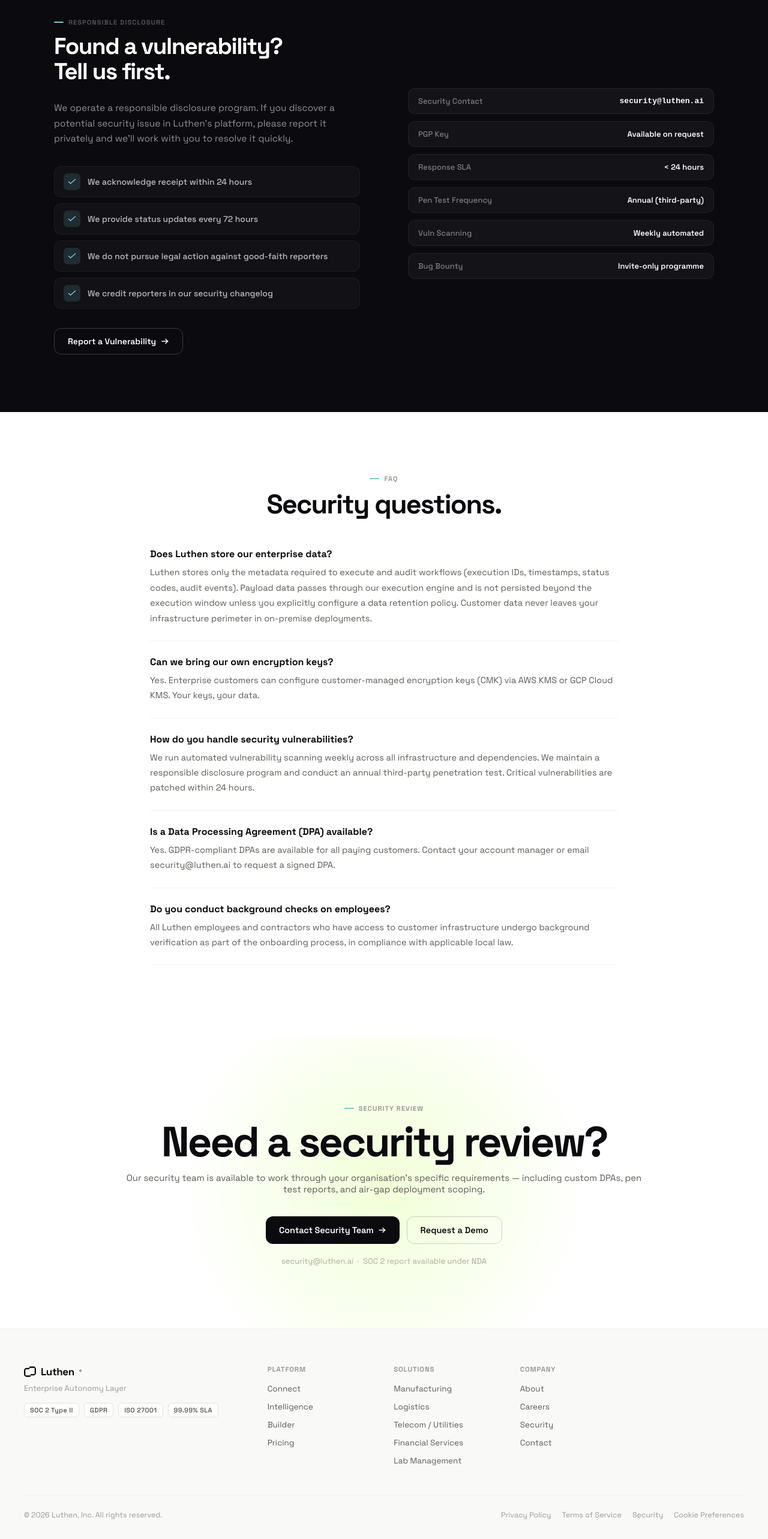
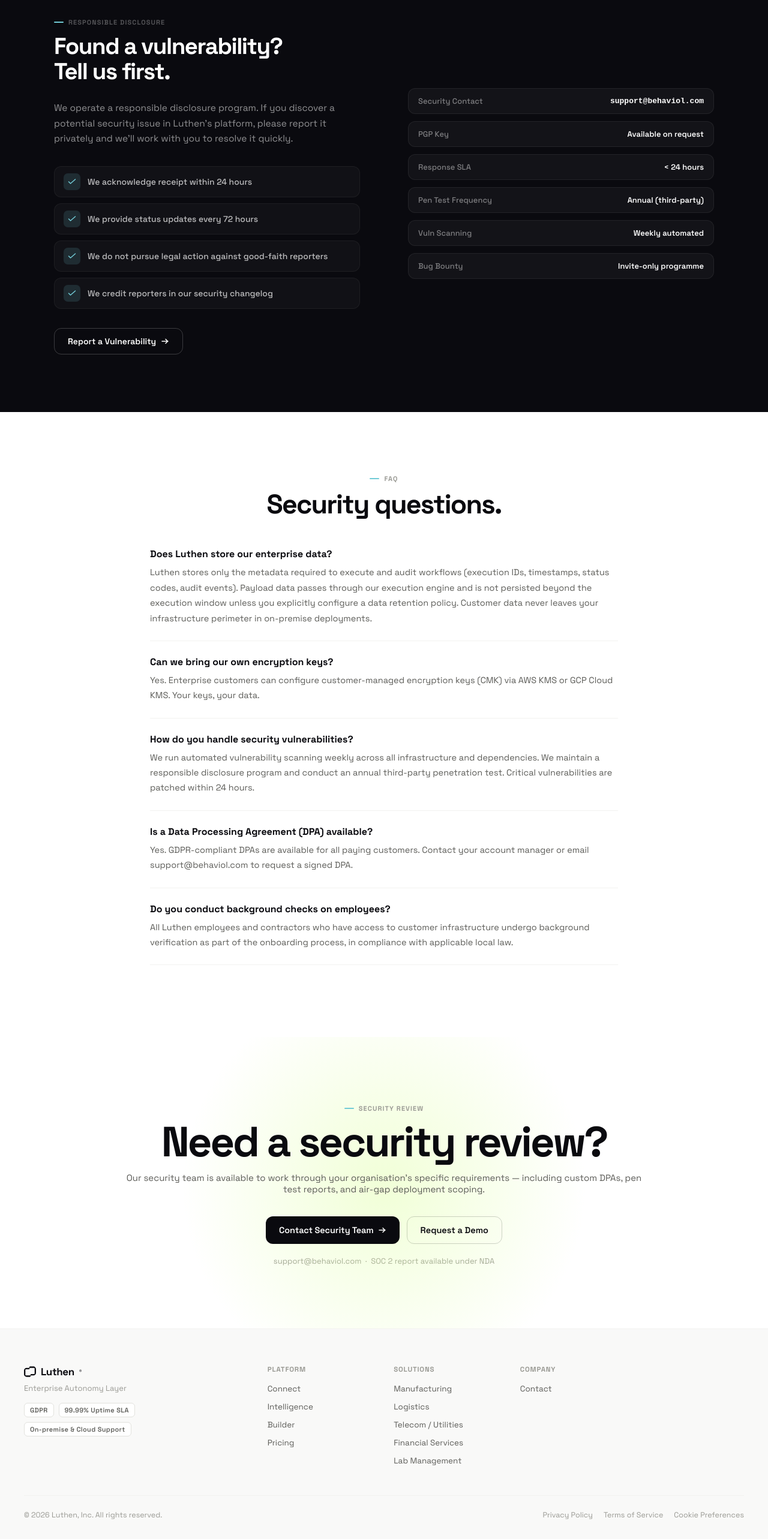
Before and after one commit to sagilorenzo1996/luthenwebsite, a React (Vite) app: page /security in a window 1280 px wide. Shown: the part 2423-4989 px from the top of the page at 60% size. Built offline with nearby package versions, Linux system fonts and the light colour scheme.

Commit message:
Update email addresses, office locations, privacy details, and footer content across pages for branding consistency.

```diff
--- a/src/components/Footer.jsx
+++ b/src/components/Footer.jsx
@@ -14,10 +14,9 @@
           </div>
           <div className="footer-brand-tag">Enterprise Autonomy Layer</div>
           <div className="footer-cert-row">
-            <span className="f-cert">SOC 2 Type II</span>
             <span className="f-cert">GDPR</span>
-            <span className="f-cert">ISO 27001</span>
-            <span className="f-cert">99.99% SLA</span>
+            <span className="f-cert">99.99% Uptime SLA</span>
+            <span className="f-cert">On-premise & Cloud Support</span>
           </div>
         </div>
         <div>
@@ -51,9 +50,9 @@
         <div>
           <div className="f-col-hdr">Company</div>
           <ul className="f-links">
-            <li><Link to="/about">About</Link></li>
-            <li><Link to="/careers">Careers</Link></li>
-            <li><Link to="/security">Security</Link></li>
+            {/* <li><Link to="/about">About</Link></li> */}
+            {/* <li><Link to="/careers">Careers</Link></li> */}
+            {/* <li><Link to="/security">Security</Link></li> */}
             <li><Link to="/contact">Contact</Link></li>
           </ul>
         </div>
@@ -63,7 +62,7 @@
         <div className="footer-legal">
           <Link to="/privacy">Privacy Policy</Link>
           <Link to="/terms">Terms of Service</Link>
-          <Link to="/security">Security</Link>
+          {/* <Link to="/security">Security</Link> */}
           <button
             onClick={() => window.dispatchEvent(new CustomEvent('open-cookie-prefs'))}
             style={{ background: 'none', border: 'none', padding: 0, cursor: 'pointer', font: 'inherit', fontSize: 'inherit', color: 'inherit', textDecoration: 'none' }}
--- a/src/components/Navbar.jsx
+++ b/src/components/Navbar.jsx
@@ -81,7 +81,7 @@
         {/* <Link to="/resources" className="nav-mobile-link" onClick={() => setMenuOpen(false)}>Resources</Link> */}
         <Link to="/pricing" className="nav-mobile-link" onClick={() => setMenuOpen(false)}>Pricing</Link>
         <div className="nav-mobile-divider" />
-        <Link to="/about" className="nav-mobile-link" onClick={() => setMenuOpen(false)}>About</Link>
+        {/* <Link to="/about" className="nav-mobile-link" onClick={() => setMenuOpen(false)}>About</Link> */}
         <Link to="/contact" className="nav-mobile-link" onClick={() => setMenuOpen(false)}>Contact</Link>
         <div className="nav-mobile-divider" />
         <div className="nav-mobile-ctas">
--- a/src/pages/Contact.jsx
+++ b/src/pages/Contact.jsx
@@ -42,9 +42,8 @@
             <div className="s-label">Our Offices</div>
             <h2 className="s-h2" style={{ marginBottom: 32 }}>Find us.</h2>
             {[
-              { city: 'San Francisco', addr: '535 Mission St, Suite 1400\nSan Francisco, CA 94105', type: 'HQ' },
-              { city: 'New York', addr: '1 World Trade Center, Suite 8500\nNew York, NY 10007', type: 'East Coast' },
-              { city: 'London', addr: '30 St Mary Axe, Floor 12\nLondon EC3A 8BF, UK', type: 'EMEA' },
+              { city: 'Bella Vista', addr: 'Unit 105 29-31, Lexington Drive,\nBella Vista NSW 2153', type: 'HQ' },
+              { city: 'Colombo', addr: '32 Elvitigala Mawatha,\nColombo 00500, Sri Lanka', type: 'Development Hub' },
             ].map(office => (
               <div key={office.city} style={{ marginBottom: 28, paddingBottom: 28, borderBottom: '1px solid var(--g100)' }}>
                 <div style={{ display: 'flex', alignItems: 'center', gap: 8, marginBottom: 4 }}>
@@ -56,7 +55,7 @@
             ))}
             <div>
               <div style={{ fontWeight: 700, fontSize: 13, marginBottom: 8 }}>Email</div>
-              <a href="mailto:hello@luthen.ai" style={{ color: 'var(--black)', fontWeight: 600, fontSize: 14 }}>hello@luthen.ai</a>
+              <a href="mailto:support@behaviol.com" style={{ color: 'var(--black)', fontWeight: 600, fontSize: 14 }}>support@behaviol.com</a>
             </div>
           </div>
 
--- a/src/pages/Press.jsx
+++ b/src/pages/Press.jsx
@@ -63,7 +63,7 @@
         <div className="page-hero-inner">
           <div className="page-hero-eyebrow">Newsroom</div>
           <h1>Press &amp; Media.</h1>
-          <p className="page-hero-sub">The latest news, announcements, and media coverage from Luthen. For press inquiries, contact <a href="mailto:press@luthen.ai" style={{ color: 'var(--black)', fontWeight: 600, borderBottom: '1px solid rgba(0,0,0,0.2)' }}>press@luthen.ai</a></p>
+          <p className="page-hero-sub">The latest news, announcements, and media coverage from Luthen. For press inquiries, contact <a href="mailto:support@behaviol.com" style={{ color: 'var(--black)', fontWeight: 600, borderBottom: '1px solid rgba(0,0,0,0.2)' }}>support@behaviol.com</a></p>
         </div>
       </section>
 
@@ -87,7 +87,7 @@
               </p>
               <div style={{ display: 'flex', alignItems: 'center', gap: 20, flexWrap: 'wrap' }}>
                 <span style={{ fontSize: 13, color: 'rgba(0,0,0,0.45)', fontWeight: 500 }}>February 2025</span>
-                <a href="mailto:press@luthen.ai" style={{ display: 'inline-flex', alignItems: 'center', gap: 6, padding: '10px 20px', borderRadius: 'var(--r-md)', background: 'var(--black)', color: '#fff', fontWeight: 600, fontSize: 13.5, textDecoration: 'none' }}>
+                <a href="mailto:support@behaviol.com" style={{ display: 'inline-flex', alignItems: 'center', gap: 6, padding: '10px 20px', borderRadius: 'var(--r-md)', background: 'var(--black)', color: '#fff', fontWeight: 600, fontSize: 13.5, textDecoration: 'none' }}>
                   Request Full Release
                   <svg width="13" height="13" viewBox="0 0 14 14" fill="none"><path d="M2 7h10M8 3.5l3.5 3.5L8 10.5" stroke="currentColor" strokeWidth="1.5" strokeLinecap="round" strokeLinejoin="round"/></svg>
                 </a>
@@ -108,7 +108,7 @@
                       <h3 style={{ fontSize: 16, fontWeight: 700, letterSpacing: '-0.3px', marginBottom: 8, lineHeight: 1.35 }}>{pr.title}</h3>
                       <p style={{ fontSize: 13.5, lineHeight: 1.65, color: 'var(--g600)' }}>{pr.excerpt}</p>
                     </div>
-                    <a href="mailto:press@luthen.ai" style={{ flexShrink: 0, display: 'inline-flex', alignItems: 'center', gap: 5, padding: '8px 14px', borderRadius: 'var(--r-sm)', border: '1.5px solid var(--g200)', fontSize: 12.5, fontWeight: 600, color: 'var(--black)', textDecoration: 'none', transition: 'all 0.18s', whiteSpace: 'nowrap' }}>
+                    <a href="mailto:support@behaviol.com" style={{ flexShrink: 0, display: 'inline-flex', alignItems: 'center', gap: 5, padding: '8px 14px', borderRadius: 'var(--r-sm)', border: '1.5px solid var(--g200)', fontSize: 12.5, fontWeight: 600, color: 'var(--black)', textDecoration: 'none', transition: 'all 0.18s', whiteSpace: 'nowrap' }}>
                       Full Release
                     </a>
                   </div>
@@ -152,11 +152,11 @@
                 Download our official logos, product screenshots, executive headshots, and company fact sheet. All assets are approved for editorial use.
               </p>
               <div style={{ display: 'flex', gap: 12, flexWrap: 'wrap' }}>
-                <a href="mailto:press@luthen.ai" className="btn-console">
+                <a href="mailto:support@behaviol.com" className="btn-console">
                   Request Brand Kit
                   <svg width="14" height="14" viewBox="0 0 14 14" fill="none"><path d="M2 7h10M8 3.5l3.5 3.5L8 10.5" stroke="currentColor" strokeWidth="1.5" strokeLinecap="round" strokeLinejoin="round"/></svg>
                 </a>
-                <a href="mailto:press@luthen.ai" className="btn-console">
+                <a href="mailto:support@behaviol.com" className="btn-console">
                   Press Enquiries
                   <svg width="14" height="14" viewBox="0 0 14 14" fill="none"><path d="M2 7h10M8 3.5l3.5 3.5L8 10.5" stroke="currentColor" strokeWidth="1.5" strokeLinecap="round" strokeLinejoin="round"/></svg>
                 </a>
@@ -176,7 +176,7 @@
                     <div style={{ fontSize: 12.5, color: 'rgba(255,255,255,0.4)', marginTop: 2 }}>{asset.desc}</div>
                   </div>
                   <div style={{ marginLeft: 'auto', flexShrink: 0 }}>
-                    <a href="mailto:press@luthen.ai" style={{ fontSize: 12, fontWeight: 600, color: 'var(--turquoise)', textDecoration: 'none' }}>Request →</a>
+                    <a href="mailto:support@behaviol.com" style={{ fontSize: 12, fontWeight: 600, color: 'var(--turquoise)', textDecoration: 'none' }}>Request →</a>
                   </div>
                 </div>
               ))}
@@ -192,13 +192,13 @@
           <h2 className="cta-h2">Let's talk.</h2>
           <p className="cta-sub">Our communications team responds to all media enquiries within 4 business hours.</p>
           <div className="cta-btns">
-            <a href="mailto:press@luthen.ai" className="btn-hero">
+            <a href="mailto:support@behaviol.com" className="btn-hero">
               Contact Press Team
               <svg width="14" height="14" viewBox="0 0 14 14" fill="none"><path d="M2 7h10M8 3.5l3.5 3.5L8 10.5" stroke="currentColor" strokeWidth="1.5" strokeLinecap="round" strokeLinejoin="round"/></svg>
             </a>
             <Link to="/about" className="btn-hero-ghost">About Luthen</Link>
           </div>
-          <p style={{ marginTop: 16, fontSize: 13, color: 'var(--g400)' }}>press@luthen.ai &nbsp;·&nbsp; Available Mon–Fri, 8am–6pm PT</p>
+          <p style={{ marginTop: 16, fontSize: 13, color: 'var(--g400)' }}>support@behaviol.com &nbsp;·&nbsp; Available Mon–Fri, 8am–6pm PT</p>
         </section>
       </ScrollFadeIn>
     </>
--- a/src/pages/Privacy.jsx
+++ b/src/pages/Privacy.jsx
@@ -3,14 +3,14 @@
     <section style={{ maxWidth: 780, margin: '0 auto', padding: '80px 40px' }}>
       <div className="s-label">Legal</div>
       <h1 style={{ fontSize: 'clamp(32px,4vw,52px)', fontWeight: 700, letterSpacing: '-2px', marginBottom: 16 }}>Privacy Policy</h1>
-      <p style={{ fontSize: 14, color: 'var(--g400)', marginBottom: 40 }}>Effective date: January 1, 2025</p>
+      <p style={{ fontSize: 14, color: 'var(--g400)', marginBottom: 40 }}>Effective date: September 20, 2025</p>
       {[
         { heading: '1. Information We Collect', body: 'Luthen collects information you provide directly — such as name, email, company, and usage information — as well as information automatically collected through your use of the platform, including log data, device information, and cookies.' },
         { heading: '2. How We Use Your Information', body: 'We use the information we collect to provide, maintain, and improve our services; communicate with you; ensure security and compliance; and fulfil our contractual obligations.' },
         { heading: '3. Data Retention', body: 'We retain personal data only as long as necessary to fulfil the purposes described in this policy or as required by law. Enterprise customers may configure custom data retention policies.' },
         { heading: '4. Security', body: 'Luthen is SOC 2 Type II certified and ISO 27001 compliant. We employ industry-standard encryption, access controls, and monitoring to protect your data.' },
-        { heading: '5. GDPR & Data Transfers', body: 'For customers in the European Economic Area, Luthen acts as a data processor. We offer Standard Contractual Clauses and support data residency requirements. Contact privacy@luthen.ai for a Data Processing Agreement.' },
-        { heading: '6. Contact Us', body: 'If you have questions about this policy, email privacy@luthen.ai or write to Luthen, Inc., 535 Mission St, Suite 1400, San Francisco, CA 94105.' },
+        { heading: '5. GDPR & Data Transfers', body: 'For customers in the European Economic Area, Luthen acts as a data processor. We offer Standard Contractual Clauses and support data residency requirements. Contact support@behaviol.com for a Data Processing Agreement.' },
+        { heading: '6. Contact Us', body: 'If you have questions about this policy, email support@behaviol.com or write to Luthen, Inc., Unit 105 29-31, Lexington Drive, Bella Vista NSW 2153.' },
       ].map(section => (
         <div key={section.heading} style={{ marginBottom: 32, paddingBottom: 32, borderBottom: '1px solid var(--g100)' }}>
           <h2 style={{ fontSize: 18, fontWeight: 700, marginBottom: 10 }}>{section.heading}</h2>
--- a/src/pages/Security.jsx
+++ b/src/pages/Security.jsx
@@ -97,7 +97,7 @@
   { q: 'Does Luthen store our enterprise data?', a: 'Luthen stores only the metadata required to execute and audit workflows (execution IDs, timestamps, status codes, audit events). Payload data passes through our execution engine and is not persisted beyond the execution window unless you explicitly configure a data retention policy. Customer data never leaves your infrastructure perimeter in on-premise deployments.' },
   { q: 'Can we bring our own encryption keys?', a: 'Yes. Enterprise customers can configure customer-managed encryption keys (CMK) via AWS KMS or GCP Cloud KMS. Your keys, your data.' },
   { q: 'How do you handle security vulnerabilities?', a: 'We run automated vulnerability scanning weekly across all infrastructure and dependencies. We maintain a responsible disclosure program and conduct an annual third-party penetration test. Critical vulnerabilities are patched within 24 hours.' },
-  { q: 'Is a Data Processing Agreement (DPA) available?', a: 'Yes. GDPR-compliant DPAs are available for all paying customers. Contact your account manager or email security@luthen.ai to request a signed DPA.' },
+  { q: 'Is a Data Processing Agreement (DPA) available?', a: 'Yes. GDPR-compliant DPAs are available for all paying customers. Contact your account manager or email support@behaviol.com to request a signed DPA.' },
   { q: 'Do you conduct background checks on employees?', a: 'All Luthen employees and contractors who have access to customer infrastructure undergo background verification as part of the onboarding process, in compliance with applicable local law.' },
 ]
 
@@ -200,14 +200,14 @@
                   </div>
                 ))}
               </div>
-              <a href="mailto:security@luthen.ai" className="btn-console">
+              <a href="mailto:support@behaviol.com" className="btn-console">
                 Report a Vulnerability
                 <svg width="14" height="14" viewBox="0 0 14 14" fill="none"><path d="M2 7h10M8 3.5l3.5 3.5L8 10.5" stroke="currentColor" strokeWidth="1.5" strokeLinecap="round" strokeLinejoin="round"/></svg>
               </a>
             </div>
             <div style={{ display: 'flex', flexDirection: 'column', gap: 12 }}>
               {[
-                { label: 'Security Contact', value: 'security@luthen.ai', mono: true },
+                { label: 'Security Contact', value: 'support@behaviol.com', mono: true },
                 { label: 'PGP Key', value: 'Available on request', mono: false },
                 { label: 'Response SLA', value: '< 24 hours', mono: false },
                 { label: 'Pen Test Frequency', value: 'Annual (third-party)', mono: false },
@@ -249,13 +249,13 @@
           <h2 className="cta-h2">Need a security review?</h2>
           <p className="cta-sub">Our security team is available to work through your organisation's specific requirements — including custom DPAs, pen test reports, and air-gap deployment scoping.</p>
           <div className="cta-btns">
-            <a href="mailto:security@luthen.ai" className="btn-hero">
+            <a href="mailto:support@behaviol.com" className="btn-hero">
               Contact Security Team
               <svg width="14" height="14" viewBox="0 0 14 14" fill="none"><path d="M2 7h10M8 3.5l3.5 3.5L8 10.5" stroke="currentColor" strokeWidth="1.5" strokeLinecap="round" strokeLinejoin="round"/></svg>
             </a>
             <Link to="/demo" className="btn-hero-ghost">Request a Demo</Link>
           </div>
-          <p style={{ marginTop: 16, fontSize: 13, color: 'var(--g400)' }}>security@luthen.ai &nbsp;·&nbsp; SOC 2 report available under NDA</p>
+          <p style={{ marginTop: 16, fontSize: 13, color: 'var(--g400)' }}>support@behaviol.com &nbsp;·&nbsp; SOC 2 report available under NDA</p>
         </section>
       </ScrollFadeIn>
     </>
--- a/src/pages/Terms.jsx
+++ b/src/pages/Terms.jsx
@@ -3,7 +3,7 @@
     <section style={{ maxWidth: 780, margin: '0 auto', padding: '80px 40px' }}>
       <div className="s-label">Legal</div>
       <h1 style={{ fontSize: 'clamp(32px,4vw,52px)', fontWeight: 700, letterSpacing: '-2px', marginBottom: 16 }}>Terms of Service</h1>
-      <p style={{ fontSize: 14, color: 'var(--g400)', marginBottom: 40 }}>Effective date: January 1, 2025</p>
+      <p style={{ fontSize: 14, color: 'var(--g400)', marginBottom: 40 }}>Effective date: September 20, 2025</p>
       {[
         { heading: '1. Acceptance of Terms', body: 'By accessing or using Luthen\'s platform, you agree to be bound by these Terms of Service and our Privacy Policy. If you are entering into these Terms on behalf of an organization, you represent that you have the authority to do so.' },
         { heading: '2. Use of the Platform', body: 'You may use Luthen\'s platform only for lawful enterprise automation purposes in accordance with these Terms. You agree not to misuse the platform or attempt to access it using unauthorized methods.' },
@@ -11,7 +11,7 @@
         { heading: '4. Confidentiality', body: 'Both parties agree to maintain the confidentiality of the other\'s proprietary information. Luthen will not use customer data except to provide the contracted services.' },
         { heading: '5. Warranties & Disclaimers', body: 'The platform is provided with a 99.99% uptime SLA as specified in your enterprise agreement. Luthen disclaims all other warranties to the extent permitted by law.' },
         { heading: '6. Governing Law', body: 'These Terms are governed by the laws of the State of California, without regard to conflict of laws principles. Disputes shall be resolved in the courts of San Francisco County, California.' },
-        { heading: '7. Contact', body: 'For legal inquiries, contact legal@luthen.ai or write to Luthen, Inc., 535 Mission St, Suite 1400, San Francisco, CA 94105.' },
+        { heading: '7. Contact', body: 'For legal inquiries, contact support@behaviol.com or write to Luthen, Inc., Unit 105 29-31, Lexington Drive, Bella Vista NSW 2153.' },
       ].map(section => (
         <div key={section.heading} style={{ marginBottom: 32, paddingBottom: 32, borderBottom: '1px solid var(--g100)' }}>
           <h2 style={{ fontSize: 18, fontWeight: 700, marginBottom: 10 }}>{section.heading}</h2>
```
Also changed, not shown: src/pages/Careers.jsx (+4 -4 lines).
